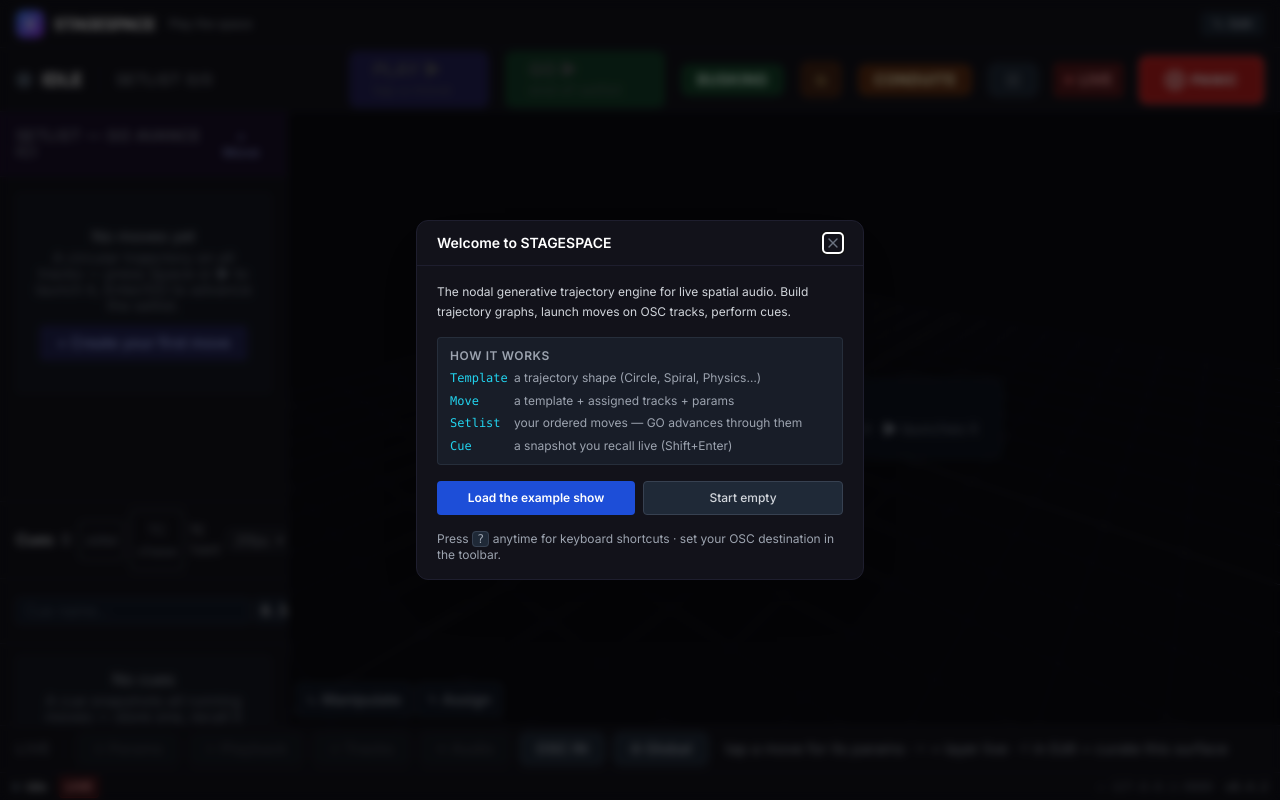
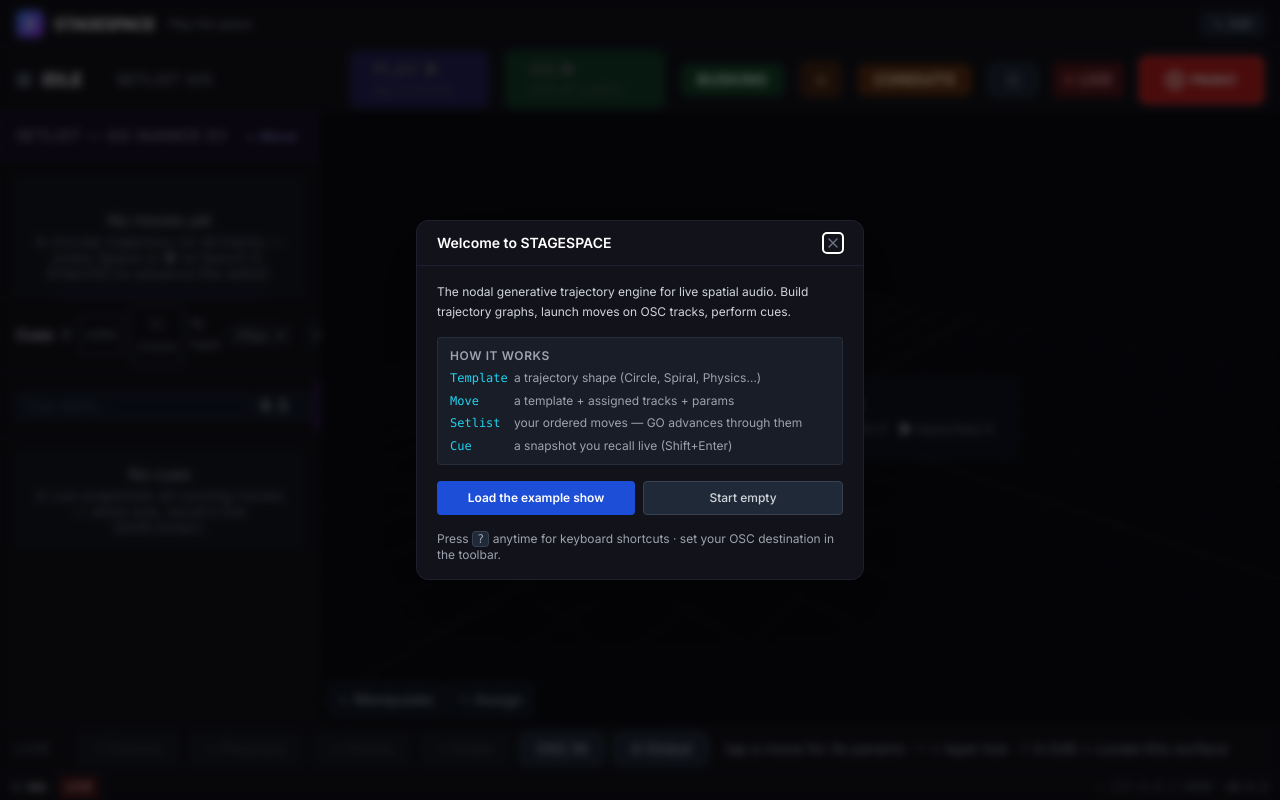
Before and after one commit to dewiweb/stagespace, a React (Vite) app in the folder tauri-app/frontend/: page / in a window 1280 px wide. Built offline with nearby package versions, Linux system fonts and the light colour scheme.

Commit message:
feat(design): P3 — CuelistPanel déconfiné + cibles 44px
- CuelistPanel: h-56 → flex-1 basis-2/5 (l'objet central du show ne tient
  plus en 224px), colonne w-72 → w-80
- SlotTile row: actions ▶/■, solo, setlist-add à 44px (seuil tactile)

```diff
--- a/tauri-app/frontend/src/components/PerformView.tsx
+++ b/tauri-app/frontend/src/components/PerformView.tsx
@@ -322,7 +322,7 @@ export const PerformView: React.FC = () => {
       {/* ═══ Corps : setlist | canvas ═══ */}
       <div className="flex-1 flex overflow-hidden">
         {/* Colonne gauche : SETLIST (flux du show) + LAYERS (ad-hoc) + cues */}
-        <div className={`${touchMode ? 'w-96' : 'w-72'} flex-shrink-0 border-r border-stagespace-border flex flex-col bg-stagespace-panel min-h-0`}>
+        <div className={`${touchMode ? 'w-96' : 'w-80'} flex-shrink-0 border-r border-stagespace-border flex flex-col bg-stagespace-panel min-h-0`}>
           {touchMode ? (
             /* Mode touch : grille de pads numérotés — busking gros doigt. */
             <div className="flex-1 overflow-y-auto p-2 grid grid-cols-2 gap-2 auto-rows-min content-start min-h-0">
@@ -379,8 +379,10 @@ export const PerformView: React.FC = () => {
             )}
           </div>
           )}
-          {/* Cues — arm + double-clic recall (déjà protégé) */}
-          <div className="h-56 flex-shrink-0 border-t border-stagespace-border flex flex-col min-h-0">
+          {/* Cues — arm + double-clic recall (déjà protégé). Partage
+              flexible de la colonne : la cue list est l'objet central du
+              show, elle ne tient pas en 224px (ex-h-56 confiné). */}
+          <div className="flex-1 min-h-0 basis-2/5 border-t border-stagespace-border flex flex-col">
             <CuelistPanel />
           </div>
         </div>
--- a/tauri-app/frontend/src/components/show/SlotTile.tsx
+++ b/tauri-app/frontend/src/components/show/SlotTile.tsx
@@ -124,7 +124,7 @@ export const SlotTile: React.FC<SlotTileProps> = (p) => {
           e.stopPropagation();
           void (isPlaying ? p.onStop() : p.onPlay());
         }}
-        className={`w-9 h-9 rounded-lg flex items-center justify-center text-sm font-bold flex-shrink-0 transition-colors active:scale-95 ${
+        className={`w-11 h-11 rounded-lg flex items-center justify-center text-sm font-bold flex-shrink-0 transition-colors active:scale-95 ${
           isPlaying
             ? 'bg-red-800/80 hover:bg-red-700 text-red-200'
             : 'bg-green-800/80 hover:bg-green-700 text-green-200'
@@ -165,7 +165,7 @@ export const SlotTile: React.FC<SlotTileProps> = (p) => {
       {canSolo && p.onSolo && (
         <button
           onClick={(e) => { e.stopPropagation(); p.onSolo!(); }}
-          className="flex-shrink-0 w-6 h-6 rounded text-[10px] font-bold text-gray-400 hover:bg-orange-600/40 hover:text-orange-200 transition-colors"
+          className="flex-shrink-0 w-11 h-11 rounded text-xs font-bold text-gray-400 hover:bg-orange-600/40 hover:text-orange-200 transition-colors"
           title="SOLO — stoppe les autres moves (fade) puis joue celui-ci"
         >
           S
@@ -174,7 +174,7 @@ export const SlotTile: React.FC<SlotTileProps> = (p) => {
       {p.showSetlistAdd && p.onAddToSetlist && (
         <button
           onClick={(e) => { e.stopPropagation(); p.onAddToSetlist!(); }}
-          className="flex-shrink-0 w-6 h-6 rounded text-gray-400 hover:bg-purple-600/30 hover:text-white text-xs transition-colors"
+          className="flex-shrink-0 w-11 h-11 rounded text-gray-400 hover:bg-purple-600/30 hover:text-white text-sm transition-colors"
           title="Add to setlist (jouable via GO)"
         >
           →
```
